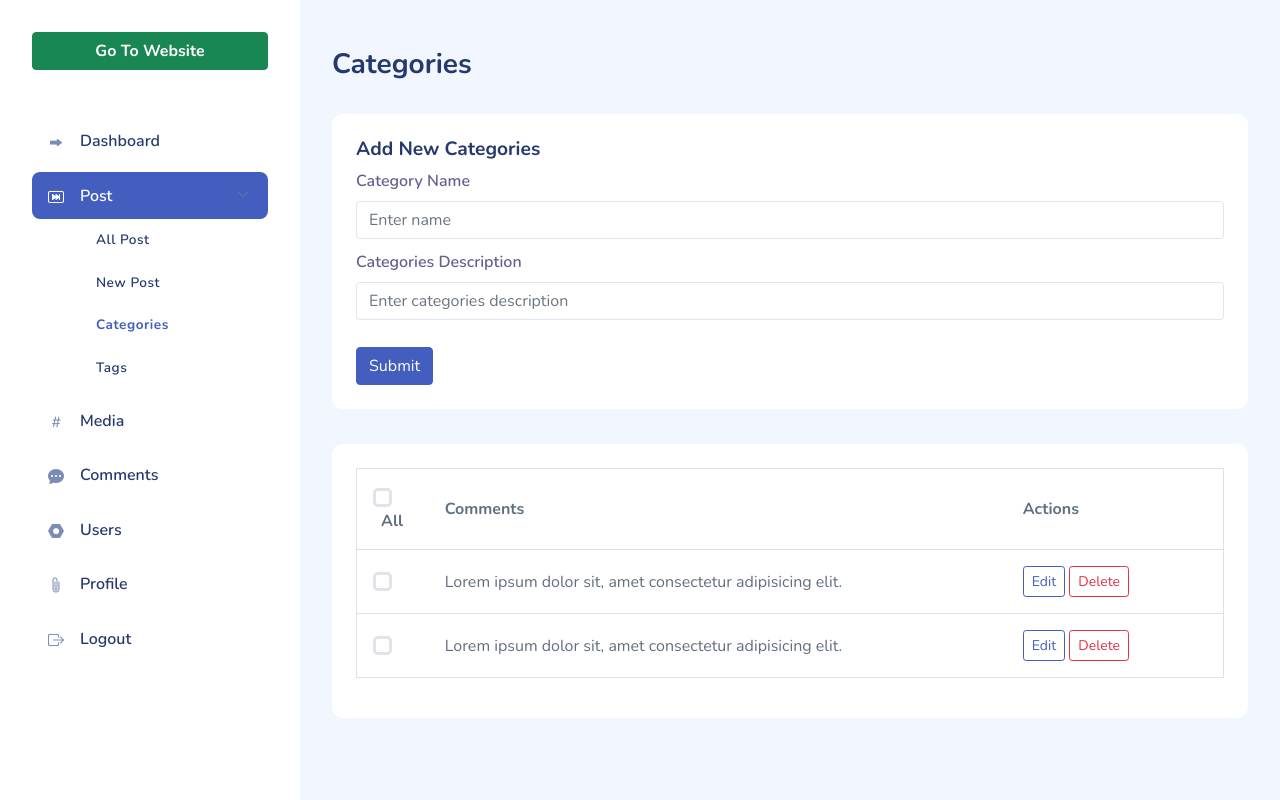
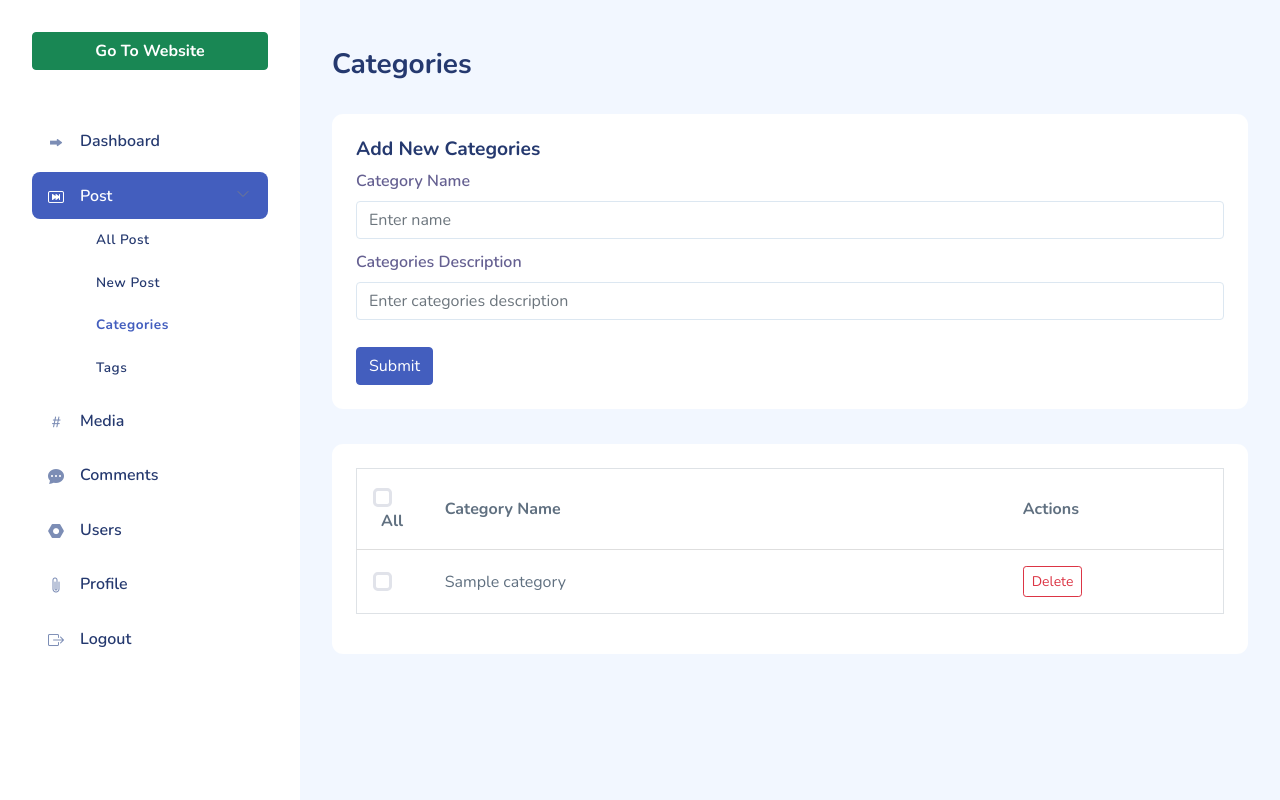
Before and after one commit to rejoan121615/travel-website-team_dot, a PHP site: page /public/admin/categories.php in a window 1280 px wide. Run offline with PHP 8.4, Linux system fonts and the light colour scheme; tables that the repository leaves empty or names only in its code hold one stand-in row (values such as "Sample post"); some libraries are stand-ins or nearby versions.

Commit message:
catagories section complete

```diff
--- a/public/admin/categories.php
+++ b/public/admin/categories.php
@@ -1,8 +1,13 @@
 <?php
+
+    if (session_status() == PHP_SESSION_NONE) {
+      session_start();
+    }
 
   require __DIR__ . '../../../vendor/autoload.php';
   use App\model\CategoryModel;
 
+  $categoryModel = new CategoryModel();
   // echo $_GET['c-name'];
 
 if (isset($_GET['c-name'])) {
@@ -12,23 +17,32 @@ if (isset($_GET['c-name'])) {
     // $categoryModel = new CategoryModel();
     // $categoryModel->createCategory("New Category", "This is a new category description");
     // Check if the category already exists
-    $categoryModel = new CategoryModel();
     $existingCategory = $categoryModel->getCategoryByName($title);
     if ($existingCategory) {
-     $msg = "<p class=' text-danger text-center'>Category already exists.</p>";
-    //  header('location:categories.php');
+     $_SESSION['C-ALERT'] = "<p class=' text-danger text-center'>Category already exists.</p>";
+     header('location:categories.php');
     } else {
       // Create the new category
       $categoryModel->createCategory($title, $description);
-      $msg = "<p class=' text-success text-center'>
+      $_SESSION['C-ALERT'] = "<p class=' text-success text-center'>
   Category created successfully.
 </p>";
-      // header('location:categories.php');
+      header('location:categories.php');
     }
   }
 
 
 
+if (isset($_POST['delete_category'])) {
+  $categoryID = $_POST['category_id'];
+
+  // Delete the category by ID
+  $categoryModel->deleteCategory($categoryID);
+
+  // Redirect to the categories page
+  header('Location: categories.php');
+  exit();
+}
 
 
 ?>
@@ -82,7 +96,8 @@ if (isset($_GET['c-name'])) {
                     <div class="col-12">
                       <div class="form-group">
                         <label for="c-name" class=" mb-2 ">Category Name</label>
-                          <input type="text" name="c-name" class="form-control" id="c-name" placeholder="Enter name" required>
+                        <input type="text" name="c-name" class="form-control" id="c-name" placeholder="Enter name"
+                          required>
                         <div class="valid-feedback">
                           Category Name is valid.
                         </div>
@@ -95,7 +110,8 @@ if (isset($_GET['c-name'])) {
                     <div class="col-12">
                       <div class="form-group">
                         <label for="c-description" class=" mb-2 ">Categories Description</label>
-                          <input type="text" name="c-description" class="form-control" id="c-description" placeholder="Enter categories description" required>
+                        <input type="text" name="c-description" class="form-control" id="c-description"
+                          placeholder="Enter categories description" required>
                         <div class="valid-feedback">
                           Categories Description is valid.
                         </div>
@@ -114,40 +130,50 @@ if (isset($_GET['c-name'])) {
           </div>
           <div class="card">
             <div class="card-body">
-              <table class=" table table-md w-100 border ">
+              <table class="table table-md w-100 border">
                 <thead>
                   <tr>
-                    <th class=" col-1 ">
-                      <input type="checkbox" class=" form-check-input "> <span class=" ms-2 ">All</span>
+                    <th class="col-1">
+                      <input type="checkbox" class="form-check-input"> <span class="ms-2">All</span>
                     </th>
-                    <th class=" col-8 ">Comments</th>
-                    <th class=" col-3 ">Actions</th>
+                    <th class="col-8">Category Name</th>
+                    <th class="col-3">Actions</th>
                   </tr>
                 </thead>
                 <tbody>
-                  <tr>
-                    <td class="col-1 "><input type="checkbox" class=" form-check-input "></td>
-                    <td class="col-8 ">Lorem ipsum dolor sit, amet consectetur adipisicing elit.</td>
-                    <td class="col-3 ">
-                      <button class=" btn btn-sm btn-outline-primary ">Edit</button>
-                      <button class=" btn btn-sm btn-outline-danger">Delete</button>
-                    </td>
-                  </tr>
-                  <tr>
-                    <td class="col-1 "><input type="checkbox" class=" form-check-input "></td>
-                    <td class="col-8 ">Lorem ipsum dolor sit, amet consectetur adipisicing elit.</td>
-                    <td class="col-3 ">
-                      <button class=" btn btn-sm btn-outline-primary ">Edit</button>
-                      <button class=" btn btn-sm btn-outline-danger">Delete</button>
-                    </td>
-                  </tr>
+                  <?php
+                $categoryModel = new CategoryModel();
+                $categories = $categoryModel->getAllCategories();
+
+                if (count($categories)) {
+                  foreach ($categories as $category) {
+                  echo '<tr>';
+                  echo '<td class="col-1"><input type="checkbox" class="form-check-input"></td>';
+                  echo '<td class="col-8">' . $category['name'] . '</td>';
+                  echo '<td class="col-3">
+                          <form action="" method="post" style="display:inline;">
+                            <input type="hidden" name="category_id" value="' . $category['id'] . '">
+                            <button type="submit" name="delete_category" class="btn btn-sm btn-outline-danger">Delete</button>
+                          </form>
+                        </td>';
+                  echo '</tr>';
+                }
+                }
+
+
+                ?>
                 </tbody>
               </table>
+
+              <?php
+                if (!count($categories)) {
+                  echo '<p class=" fw-bold text-center mt-2 " > No categories available</p>';
+                }
+                ?>
             </div>
           </div>
         </div>
       </div>
-
     </div>
     <!-- Writting Settings End -->
   </div>
```
Also changed, not shown: src/model/CategoryModel.php (+39 -10 lines). Lines whose indentation alone changed are shown as unchanged.
